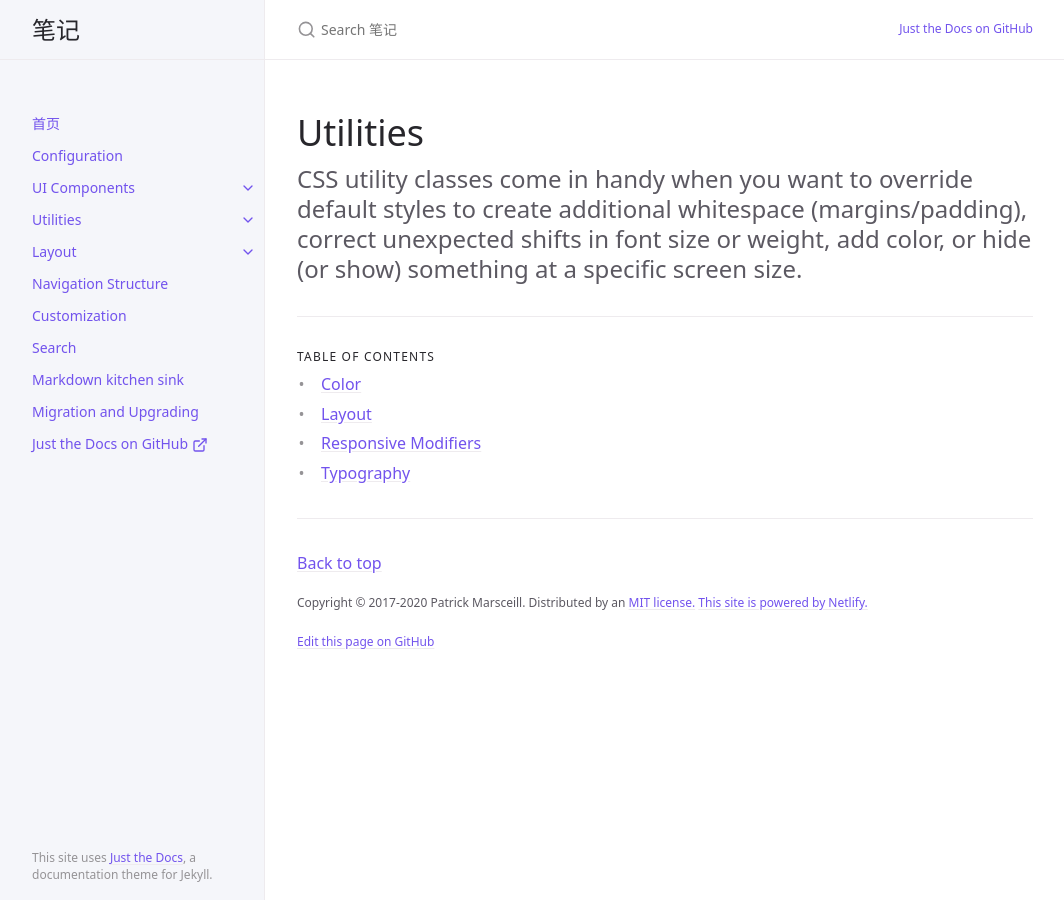
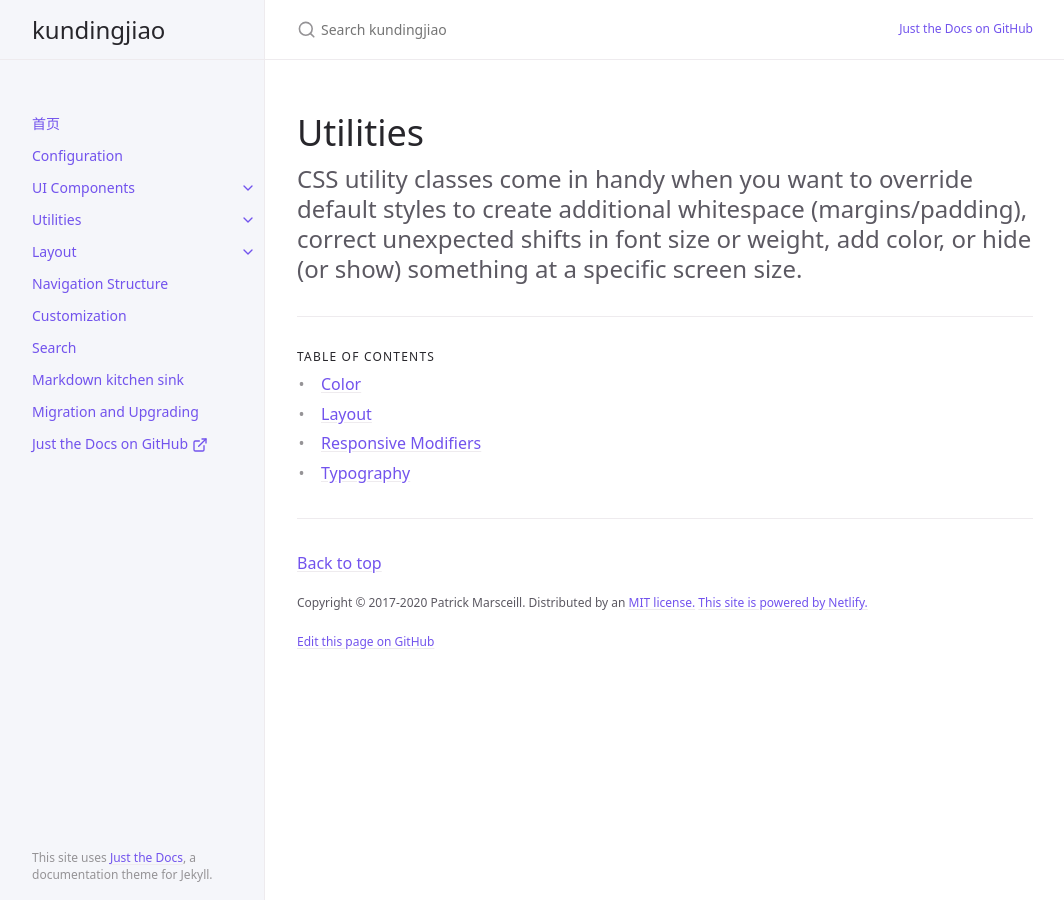
Before and after one commit to kundingjiao/test, a Jekyll site: the page built from docs/utilities/utilities.md, in a window 1280 px wide. Shown: the whole page, without its empty margins (107-1171 px from the left). Built offline with Jekyll 4.4.1, drawn with Linux system fonts in a browser that asks for light colours; cached includes are drawn as plain includes.

Commit message:
modified:   _config.yml     小笔记

```diff
--- a/_config.yml
+++ b/_config.yml
@@ -13,7 +13,7 @@
 # you will see them accessed via {{ site.title }}, {{ site.github_repo }}, and so on.
 # You can create any custom variable you would like, and they will be accessible
 # in the templates via {{ site.myvariable }}.
-title: 笔记
+title: kundingjiao
 # description:
 baseurl: "" # the subpath of your site, e.g. /blog
 # url: "https://just-the-docs.com" # the base hostname & protocol for your site, e.g. http://example.com
```
Also changed, not shown: test1.md (deleted, +0 -1 lines).
